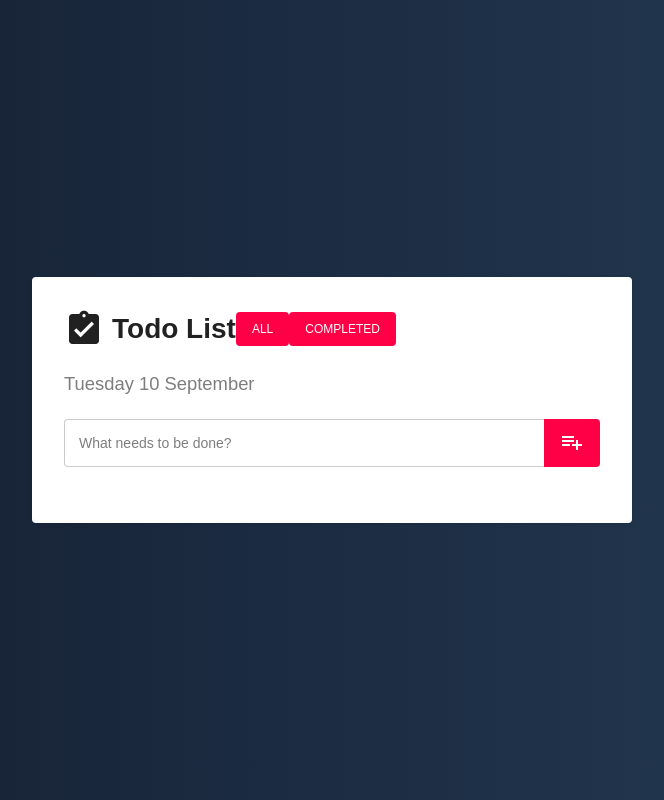
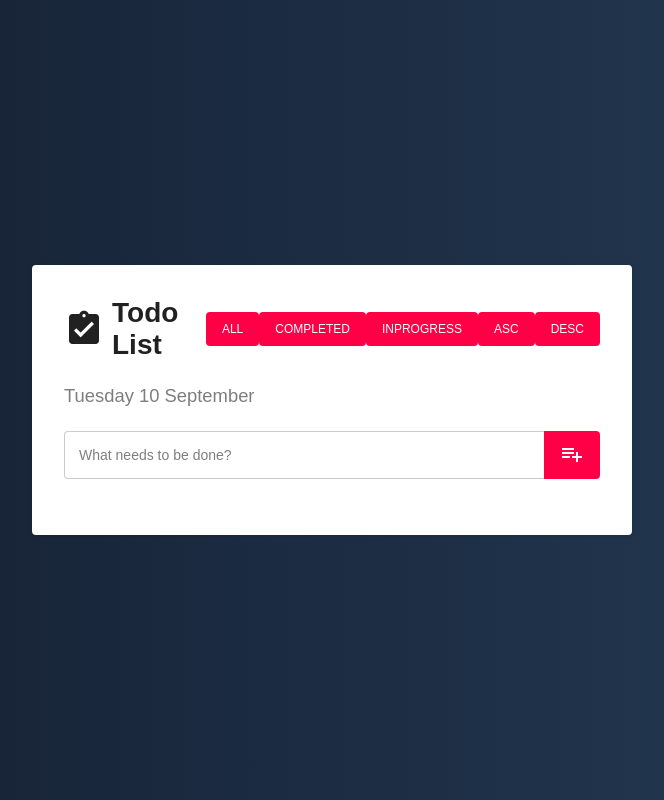
Before and after one commit to Noldor5150/front_end_season_2_vue.js, a Vue app: page / in a window 1280 px wide. Shown: the whole page, without its empty margins (308-972 px from the left). Built offline with nearby package versions, Linux system fonts and the light colour scheme.

Commit message:
ascending descending functions

```diff
--- a/src/App.vue
+++ b/src/App.vue
@@ -2,14 +2,24 @@
   <div class="app">
     <div class="surface">
       <h1 class="headline">
-        <i class="material-icons">
-          assignment_turned_in
-        </i>
+        <i class="material-icons">assignment_turned_in</i>
         Todo List
-        <BaseButton>All</BaseButton>
-        <BaseButton>Completed</BaseButton>
+        <BaseButton
+          v-for="filter in filters"
+          :key="filter"
+          :oulined="filter !==activeFilter"
+          class="surface__filter"
+          @click="addFilter(filter)"
+        >{{filter}}</BaseButton>
+        <BaseButton
+          v-for="type in sortedTypes"
+          :key="type"
+          :oulined="type !==sortedBy"
+          class="surface__filter"
+          @click="setSortedBy(type)"
+        >{{type}}</BaseButton>
       </h1>
-      <h4 class="headline headline--4"> {{ today }} </h4>
+      <h4 class="headline headline--4">{{ today }}</h4>
 
       <div class="surface__new">
         <BaseTextField
@@ -18,21 +28,15 @@
           class="surface__input"
           @keydown.enter="handleClick"
         />
-        <BaseButton
-          class="surface__button"
-          @click="handleClick"
-        >
-            <i class="material-icons"> playlist_add </i>
+        <BaseButton class="surface__button" @click="handleClick">
+          <i class="material-icons">playlist_add</i>
         </BaseButton>
       </div>
 
-      <div
-        v-if="todos.length > 0"
-        class="surface__todos"
-      >
+      <div v-if="todos.length > 0" class="surface__todos">
         <TodoList>
           <TodoListItem
-            v-for="todo in todos"
+            v-for="todo in filteredTodos"
             :key="todo.id"
             :todo="todo"
             @change="handleChange(todo.id, $event)"
@@ -41,68 +45,99 @@
         </TodoList>
       </div>
     </div>
-
   </div>
 </template>
 
 <script>
-import uniqid from 'uniqid'
-import BaseButton from '@/components/BaseButton'
-import BaseTextField from '@/components/BaseTextField'
-import TodoList from '@/components/TodoList'
-import TodoListItem from '@/components/TodoListItem'
+import uniqid from "uniqid";
+import BaseButton from "@/components/BaseButton";
+import BaseTextField from "@/components/BaseTextField";
+import TodoList from "@/components/TodoList";
+import TodoListItem from "@/components/TodoListItem";
 
 export default {
-  name: 'App',
+  name: "App",
   components: {
     BaseButton,
     BaseTextField,
     TodoList,
     TodoListItem
   },
-  data () {
+  data() {
     return {
+      activeFilter: "all",
+      sortedBy: "asc",
+      sortedTypes: ["asc", "desc"],
+      filters: ["all", "completed", "inprogress"],
       newTodoText: null,
       todos: []
-    }
+    };
   },
   computed: {
-    totalTodos () {
-      return this.todos.length
+    filteredTodos() {
+      const filteredTodos = this.todos.filter(todo => {
+        switch (this.activeFilter) {
+          case "all":
+            return true;
+          case "completed":
+            return todo.done;
+          case "inprogress":
+            return !todo.done;
+          default:
+            return true;
+        }
+      });
+      if (this.sortedBy === "asc") {
+        return filteredTodos.sort((a, b) => a.time - b.time);
+      }
+      if (this.sortedBy === "desc") {
+        return filteredTodos.sort((a, b) => b.time - a.time);
+      }
+      return filteredTodos;
     },
-    today () {
-      return new Date().toLocaleString('en-GB', { weekday: 'long', month: 'long', day: '2-digit' })
+
+    today() {
+      return new Date().toLocaleString("en-GB", {
+        weekday: "long",
+        month: "long",
+        day: "2-digit"
+      });
     }
   },
 
   methods: {
-    handleClick (event) {
-      if (!this.newTodoText) return
+    addFilter(value) {
+      this.activeFilter = value;
+    },
+    setSortedBy(type) {
+      this.sortedBy = type;
+    },
+    handleClick(event) {
+      if (!this.newTodoText) return;
       const todo = {
         id: uniqid(),
         time: Date.now(),
         text: this.newTodoText,
         done: false
-      }
-      this.todos = [...this.todos, todo]
-      this.newTodoText = null
+      };
+      this.todos = [...this.todos, todo];
+      this.newTodoText = null;
     },
 
-    handleChange (id, event) {
+    handleChange(id, event) {
       this.todos = this.todos.map(todo => {
         if (todo.id === id) {
-          todo.done = event.target.checked
+          todo.done = event.target.checked;
         }
-        return todo
-      })
+        return todo;
+      });
     },
 
-    handleDelete (id) {
-      this.todos = this.todos
-        .filter(todo => todo.id !== id)
+    handleDelete(id) {
+      this.todos = this.todos.filter(todo => todo.id !== id);
     }
   }
-}
+};
 </script>
 
 <style lang="scss">
```
Lines whose indentation alone changed are shown as unchanged.
